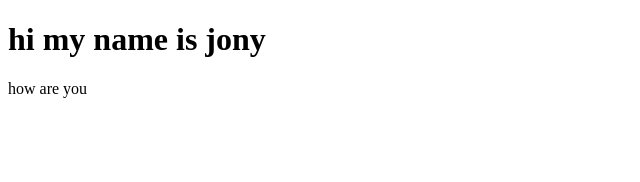
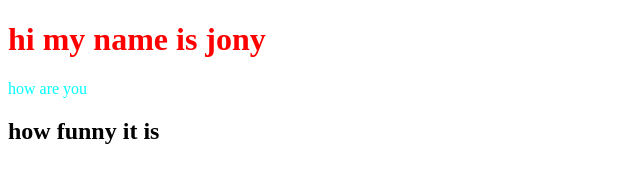
Before and after one commit to Jony120455/my-4th-repo, a plain HTML site: page index.html in a window 1280 px wide. Shown: the whole page, without its empty margins (0-640 px from the left). Drawn offline with Linux system fonts and the light colour scheme.

Commit message:
added head

```diff
--- a/index.html
+++ b/index.html
@@ -5,9 +5,11 @@
     <meta http-equiv="X-UA-Compatible" content="IE=edge">
     <meta name="viewport" content="width=device-width, initial-scale=1.0">
     <title>my 4th repo</title>
+    <link rel="stylesheet" href="style.css">
 </head>
 <body>
     <h1>hi my name is jony</h1>
     <p>how are you</p>
+    <h2>how funny it is</h2>
 </body>
 </html>
```
